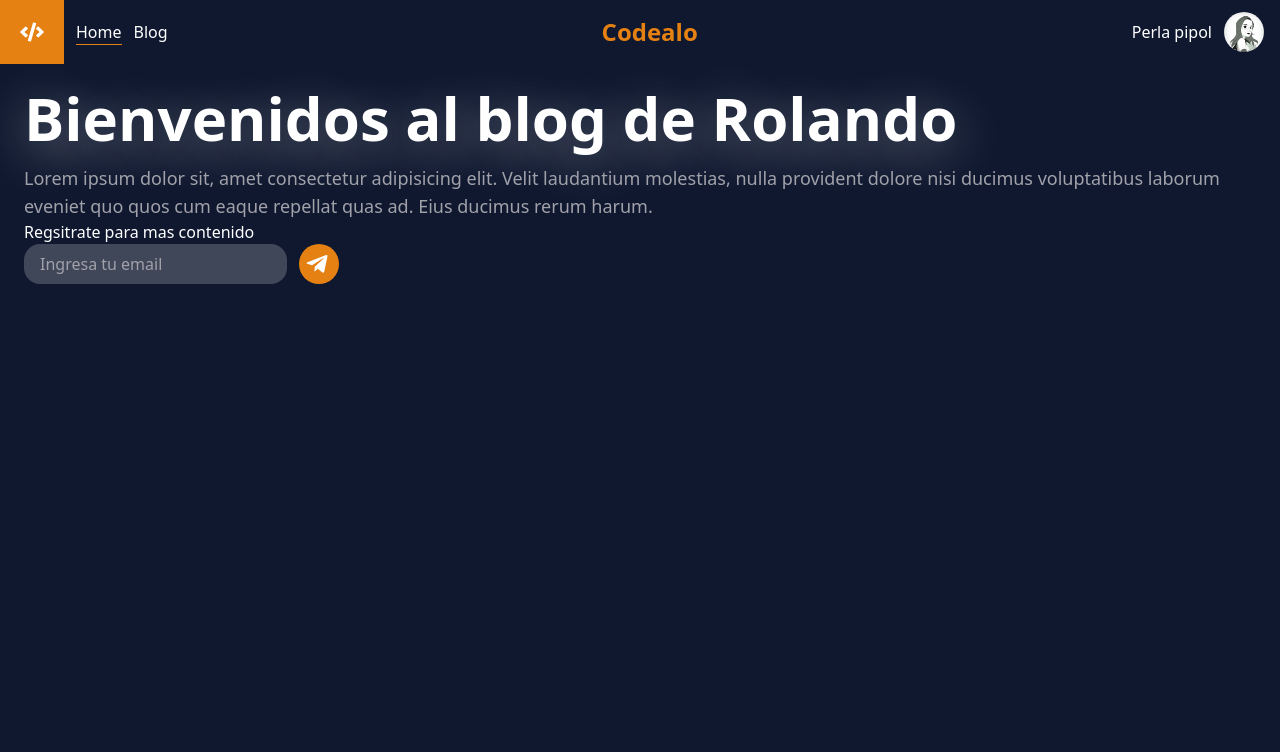
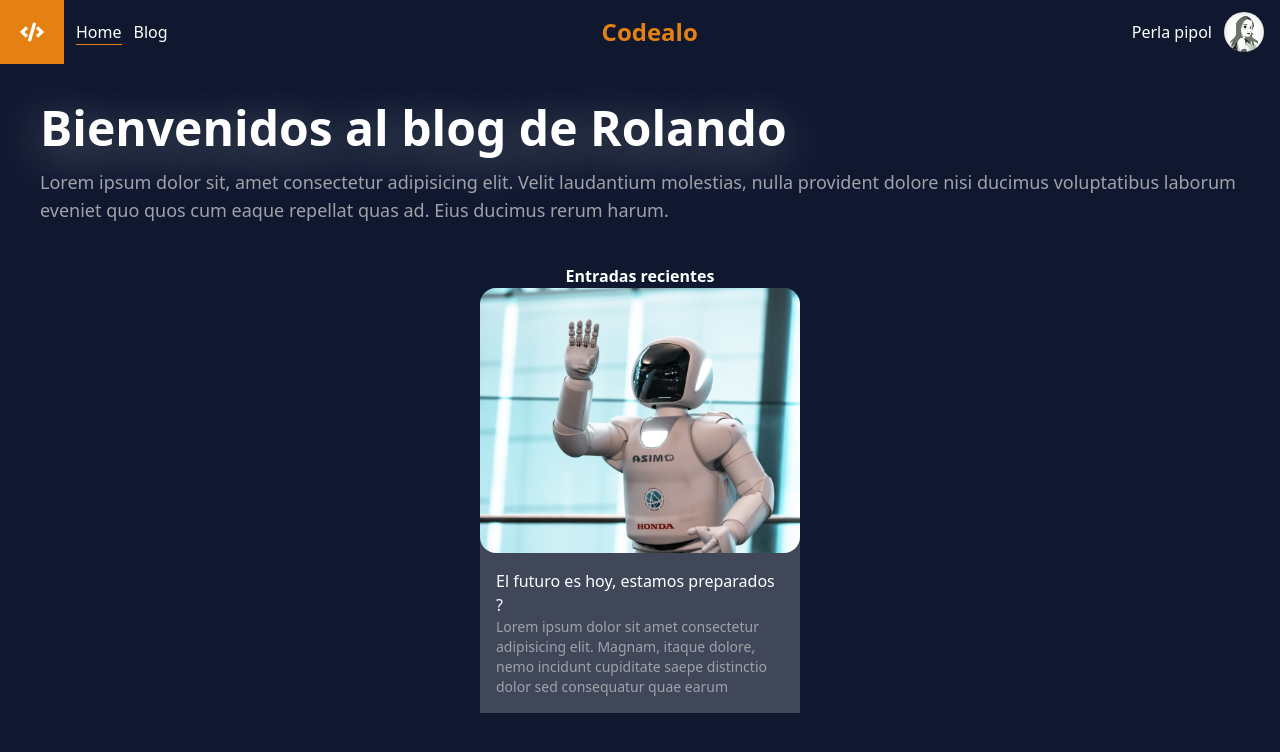
Before and after one commit to rolando-d3v/portafolio-codealo, a Next.js app: page / in a window 1280 px wide. Shown: the top 752 px of the page. Built offline with nearby package versions, Linux system fonts and the light colour scheme.

Commit message:
portafolio

```diff
--- a/components/layouts/Navigation.tsx
+++ b/components/layouts/Navigation.tsx
@@ -6,8 +6,8 @@ const Navigation: React.FC = () => {
   return (
     <div>
       {/* navigation movil */}
-      <nav className="w-full bg-dark-blue text-white flex md:hidden items-center h-16 justify-between px-8 ">
-        <section className="bg-primary h-16 w-12 flex items-center  justify-center">
+      <nav className="w-full bg-dark-blue text-white flex md:hidden items-center h-16 justify-between pr-4">
+        <section className="bg-primary h-16 w-16 flex items-center  justify-center">
           <FaIcons.FaCode className="w-6 h-6" />
         </section>
 
--- /dev/null
+++ b/components/post/PostCard.tsx
@@ -0,0 +1,17 @@
+import React from "react";
+
+export default function PostCard() {
+  return (
+    <div className="bg-gray-300 bg-opacity-25 w-80 rounded-t-2xl ">
+      <img className="w-full rounded-2xl" src="assets/placeholder.png" alt="" />
+      <div className='p-4' >
+        <h2 className="text-white">El futuro es hoy, estamos preparados ?</h2>
+        <p className="text-gray-400 text-sm">
+          Lorem ipsum dolor sit amet consectetur adipisicing elit. Magnam,
+          itaque dolore, nemo incidunt cupiditate saepe distinctio dolor sed
+          consequatur quae earum
+        </p>
+      </div>
+    </div>
+  );
+}
--- a/pages/index.tsx
+++ b/pages/index.tsx
@@ -2,6 +2,7 @@ import Head from "next/head";
 import * as FaIcons from "react-icons/fa";
 
 import Navigation from "../components/layouts/Navigation";
+import PostCard from "../components/post/PostCard";
 
 export default function Home() {
   return (
@@ -12,11 +13,11 @@ export default function Home() {
       </Head>
       <div className="h-screen bg-black-bg">
         <Navigation />
+
         <main>
-          <section></section>
-          <section className='p-6' >
+          <section className="p-10">
             <h2
-              className="text-white font-bold text-6xl mb-4 "
+              className="text-white font-bold text-5xl mb-4 "
               style={{ textShadow: "0px 10px 50px rgba(255,255,255,0.45)" }}
             >
               Bienvenidos al blog de Rolando
@@ -29,6 +30,7 @@ export default function Home() {
               Eius ducimus rerum harum.
             </p>
 
+            <div className='hidden' >
               <h3 className="text-white">Regsitrate para mas contenido</h3>
               <div className="flex space-x-3">
                 <input
@@ -40,8 +42,15 @@ export default function Home() {
                   <FaIcons.FaTelegramPlane className=" text-white w-6 h-6 ml-1.5 " />
                 </div>
               </div>
+            </div>
           </section>
-          <section></section>
+
+          <section className='' >
+            <h2 className='text-white font-bold text-center' >Entradas recientes</h2>
+            <div className='flex justify-center' >
+            <PostCard/>
+            </div>
+          </section>
         </main>
       </div>
     </div>
```
Also changed, not shown: public/assets/placeholder.png (added). Lines whose indentation alone changed are shown as unchanged.
